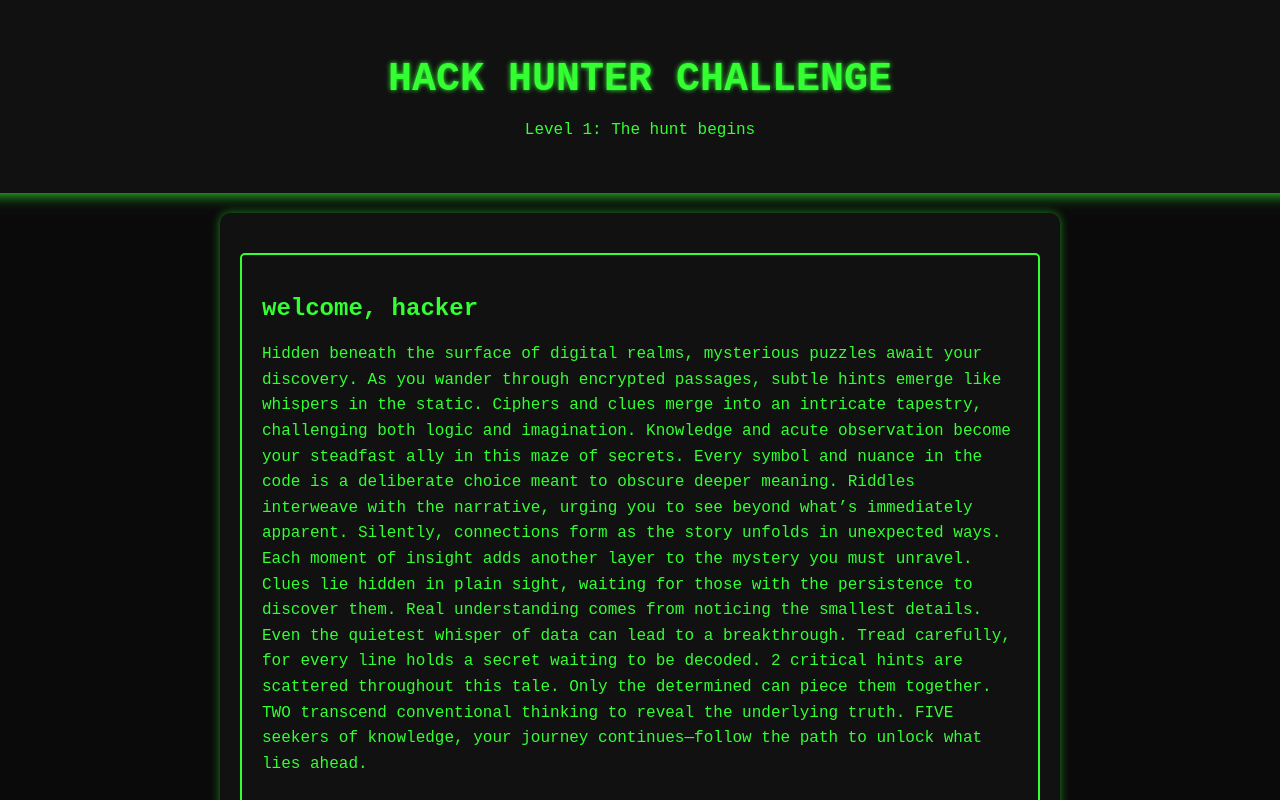
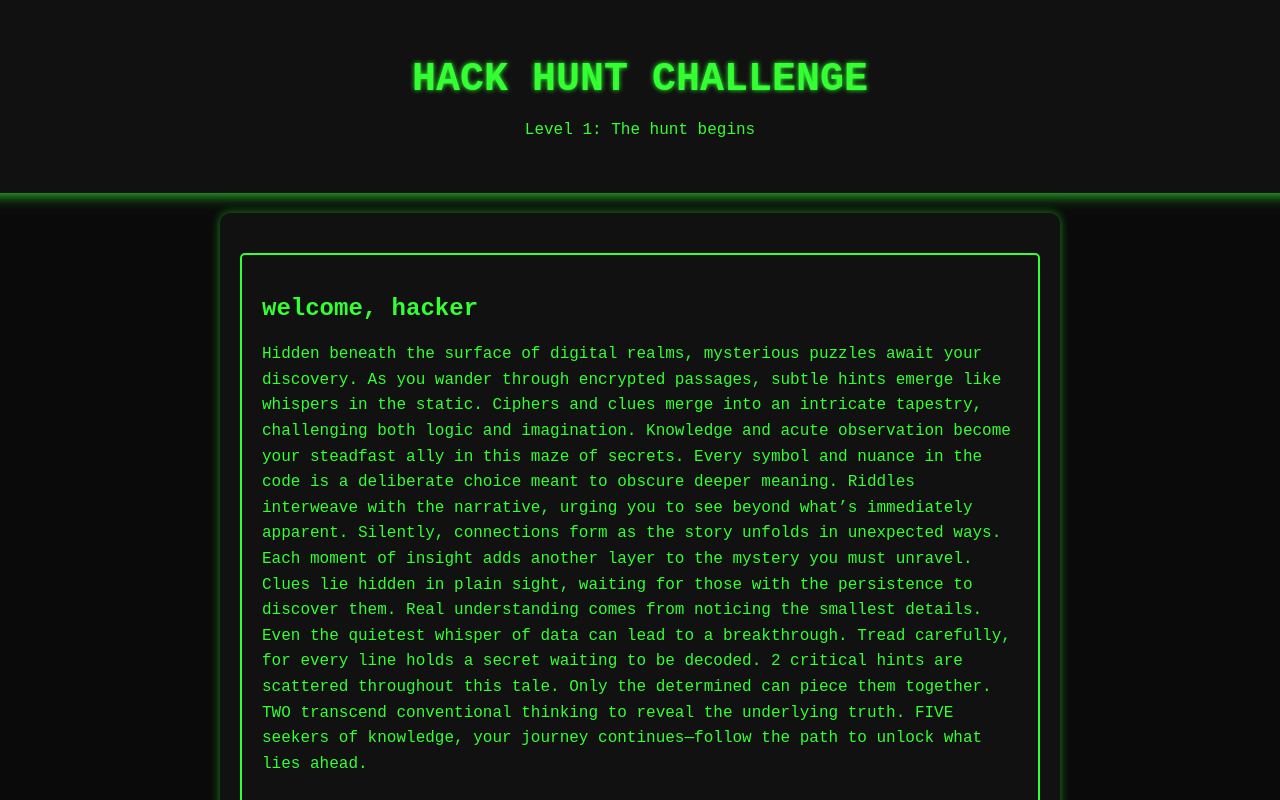
Before and after one commit to Ramachandra-2k96/HackHunt, a plain HTML site: page index.html in a window 1280 px wide. Shown: the top 800 px of the page. Drawn offline with Linux system fonts and the light colour scheme.

Commit message:
Update index.html

```diff
--- a/index.html
+++ b/index.html
@@ -120,7 +120,7 @@
 </head>
 <body>
     <header>
-        <h1 class="glitch-text">HACK HUNTER CHALLENGE</h1>
+        <h1 class="glitch-text">HACK HUNT CHALLENGE</h1>
         <p>Level 1: The hunt begins</p>
     </header>
 
```
